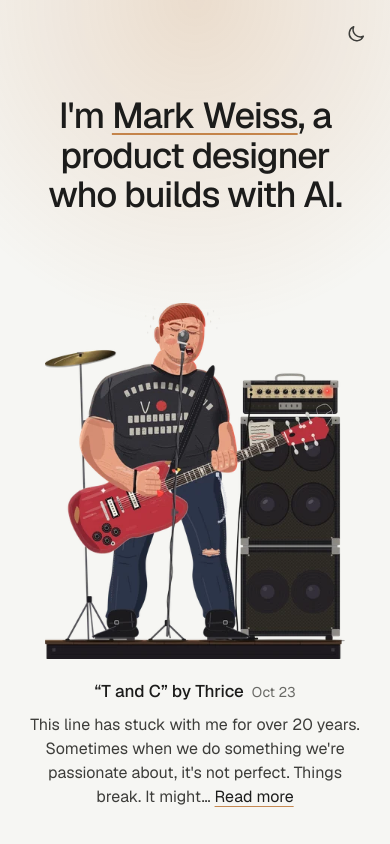
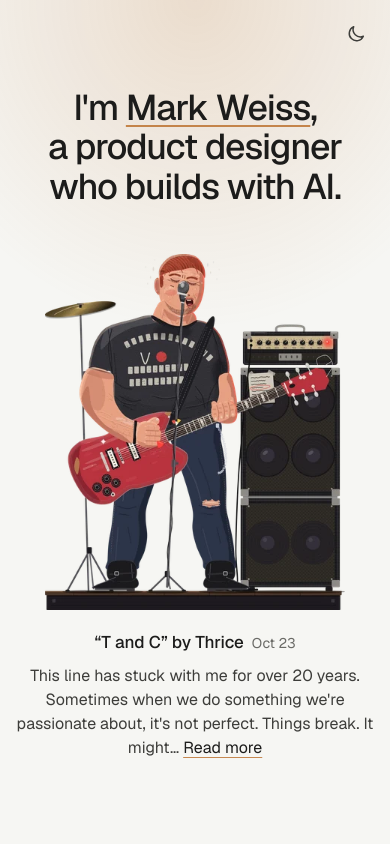
Before and after one commit to theMark/theMark.github.io, a plain HTML site: page index.html in a window 390 px wide. Shown: the top 844 px of the page. Drawn offline with nearby package versions, Linux system fonts and the light colour scheme.

Commit message:
Homepage intro and spacing scale with the window (#18)
The intro sizes with the window (two lines from tablets up, no orphaned "a"),
the top and intro-to-drawing gaps shrink on short screens, and the drawing
shrinks a little on short laptops so the amp and title sit above the fold.


Claude-Session: https://claude.ai/code/session_01QHdCn2hoVDRBfLPjWjmyEb

Co-authored-by: Claude <noreply@anthropic.com>

```diff
--- a/index.html
+++ b/index.html
@@ -24,7 +24,7 @@
 
     <main class="stack home">
       <header class="hello">
-        <h1>I'm <a href="about.html">Mark Weiss</a>, a product designer who builds with AI.</h1>
+        <h1>I'm <a href="about.html">Mark Weiss</a>, a&nbsp;product designer who builds with&nbsp;AI.</h1>
       </header>
 
       <!-- the newest post, filled in by site.js from posts.js -->
--- a/site.css
+++ b/site.css
@@ -71,10 +71,16 @@ main { display: flex; flex-direction: column; padding-top: 20px; }
 /* Homepage: one centered stack of sections (2026-11-09). Who I am first, then the newest
    drawing with a short why, Work, Tools, About and Contact. No bars: the light / dark
    switch sits in the top-right corner. */
-.stack.home { max-width: 720px; gap: 128px; }
+/* Spacing scales with the window (2026-11-16): less air above the intro and between the intro
+   and the drawing on short laptop screens, so the drawing and its title fit above the fold. */
+.stack.home { max-width: 720px; gap: clamp(88px, 9vw, 128px); padding: clamp(80px, 12vh, 136px) 8px 128px; }
+.stack.home > .insp { margin-top: calc(clamp(48px, 7vh, 80px) - clamp(88px, 9vw, 128px)); }
 .home h2 { font-size: 2.25rem; font-weight: 500; line-height: 1.15; letter-spacing: -.02em; color: var(--accent); text-wrap: balance; }
 .hello { display: flex; justify-content: center; }
-.hello h1 { max-width: 15ch; font-size: 3.25rem; font-weight: 500; line-height: 1.1; letter-spacing: -.03em; text-wrap: balance; }
+/* The intro scales with the window: about 34px on phones, 47px on tablets, 59px on a laptop,
+   up to 76px on big screens. Its box is 17em wide (so it grows with the type) and may run wider
+   than the 720px column, but never past the window's gutters. Two lines from laptops up. */
+.hello h1 { width: min(17em, calc(100vw - 48px)); flex-shrink: 0; font-size: clamp(2.125rem, 1.6rem + 2.6vw, 4.75rem); font-weight: 500; line-height: 1.1; letter-spacing: -.03em; text-wrap: balance; }
 .hello a { text-decoration-thickness: 3px; text-underline-offset: .14em; }
 /* Inspiration: no header, just the drawing, the title with a small date, and the why */
 .insp { display: flex; flex-direction: column; align-items: center; }
@@ -110,6 +116,9 @@ main { display: flex; flex-direction: column; padding-top: 20px; }
 .entries { display: flex; flex-direction: column; align-items: center; gap: 120px; }
 .entry { display: flex; flex-direction: column; align-items: center; width: 100%; scroll-margin-top: 32px; }
 .entry .art, .insp .art { display: block; width: 100%; max-width: 400px; }
+/* on short windows the homepage drawing shrinks a little (never under 300px) so the whole amp
+   and the title line sit above the fold */
+.insp .art { max-width: clamp(300px, 44svh, 400px); }
 .entry .art img, .insp .art img { width: 100%; height: auto; }
 .entry h2 { margin-top: 20px; font-size: inherit; font-weight: 500; }
 .entry .date { margin-left: 6px; font-weight: 400; font-size: .875rem; color: var(--muted); }
@@ -122,9 +131,10 @@ main { display: flex; flex-direction: column; padding-top: 20px; }
   .corner { top: 12px; }
   .home-link { left: 20px; }
   .stack-page .theme { right: 12px; }
-  .stack.home { gap: 88px; }
+  .stack.home { padding: 88px 0 96px; }
+  .stack.home > .insp { margin-top: -40px; }
   .home h2 { font-size: 1.75rem; }
-  .hello h1 { font-size: 2.25rem; }
+  .hello h1 { width: 100%; }
   .hello a { text-decoration-thickness: 2px; }
   .insp .why, .about-sec p, .contact div { font-size: 1rem; }
   .contact div { flex-direction: column; align-items: center; }
```
Also changed, not shown: 1 other file.
